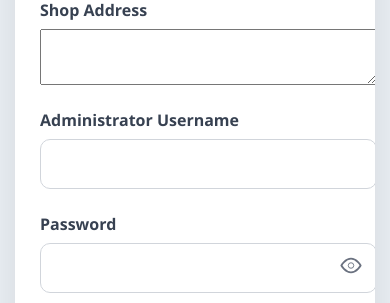
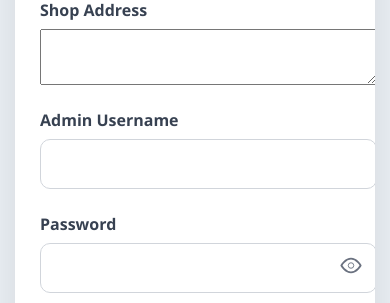
Before and after one commit to Ayushkr9634/medical-shop-erp, a Django app: page /setup/ in a window 390 px wide. Shown: the part 1247-1550 px from the top of the page. Run offline with Django 5.2, Linux system fonts and the light colour scheme; data that the repository does not hold is empty.

Commit message:
Complete website with the mobile setup

```diff
--- a/inventory/templates/inventory/setup.html
+++ b/inventory/templates/inventory/setup.html
@@ -637,7 +637,7 @@ Shop Address
 
 <label>
 
-Administrator Username
+Admin Username
 
 </label>
 
```
